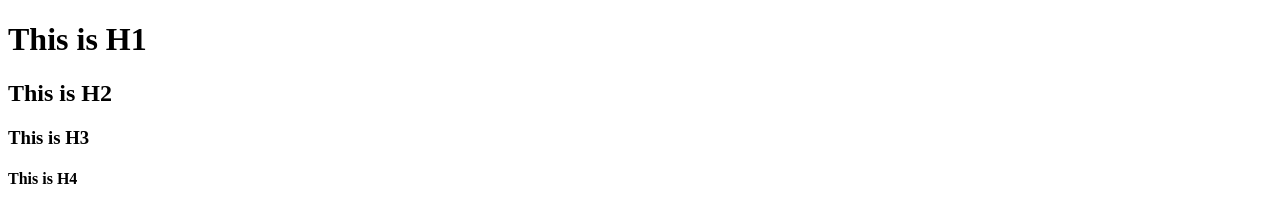
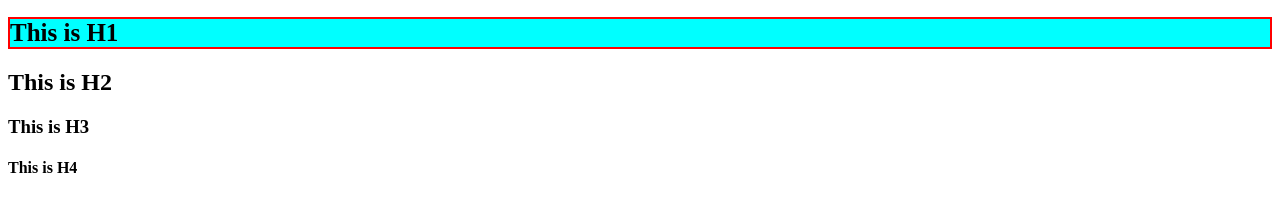
Before and after one commit to adnanjillani/meer, a plain HTML site: page index.html in a window 1280 px wide. Drawn offline with Linux system fonts and the light colour scheme.

Commit message:
Modification

```diff
--- a/index.html
+++ b/index.html
@@ -4,6 +4,7 @@
     <meta charset="UTF-8">
     <meta name="viewport" content="width=device-width, initial-scale=1.0">
     <title>Test</title>
+    <link rel="stylesheet" href="style.css">
 </head>
 <body>
     <h1>This is H1</h1>
--- /dev/null
+++ b/style.css
@@ -0,0 +1,5 @@
+h1{
+    font-size: 25px;
+    background-color: aqua;
+    border: 2px solid red;
+}
```
